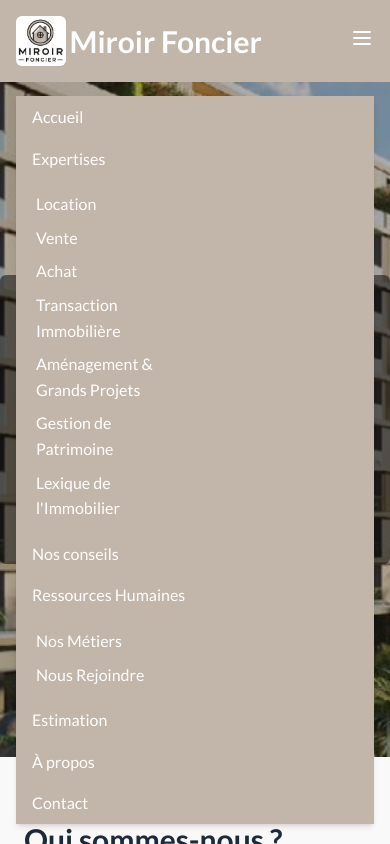
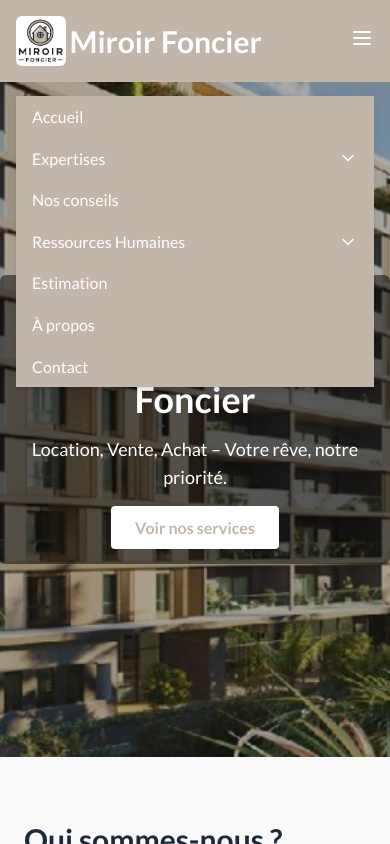
Before and after one commit to boobacar/miroir-foncier, a React (Vite) app: page / in a window 390 px wide. Both pictures are taken after a click on the button 362 px from the left and 37 px from the top of the page. Shown: the top 844 px of the page. Built offline with nearby package versions, Linux system fonts and the light colour scheme.

Commit message:
fixing dropdown mobile

```diff
--- a/package.json
+++ b/package.json
@@ -19,6 +19,7 @@
     "@tailwindcss/vite": "^4.1.5",
     "emailjs-com": "^3.2.0",
     "framer-motion": "^12.9.2",
+    "lucide-react": "^0.511.0",
     "react": "^19.0.0",
     "react-dom": "^19.0.0",
     "react-icons": "^5.5.0",
--- a/src/components/Header.jsx
+++ b/src/components/Header.jsx
@@ -1,11 +1,15 @@
 import React, { useState, useRef } from "react";
 import { Link } from "react-router-dom";
 import logo from "../assets/logo.png";
+import { ChevronDown, ChevronUp } from "lucide-react";
 
 function Header() {
   const [isMenuOpen, setIsMenuOpen] = useState(false);
   const [isServicesDropdownOpen, setIsServicesDropdownOpen] = useState(false);
   const [isRHDropdownOpen, setIsRHDropdownOpen] = useState(false);
+  const [isMobileExpertisesOpen, setIsMobileExpertisesOpen] = useState(false);
+  const [isMobileRHOpen, setIsMobileRHOpen] = useState(false);
+
   const dropdownTimeout = useRef(null);
   const rhDropdownTimeout = useRef(null);
 
@@ -13,6 +17,8 @@ function Header() {
     setIsMenuOpen(false);
     setIsServicesDropdownOpen(false);
     setIsRHDropdownOpen(false);
+    setIsMobileExpertisesOpen(false);
+    setIsMobileRHOpen(false);
   };
 
   const handleMouseEnter = () => {
@@ -124,10 +130,15 @@ function Header() {
           <div className="md:hidden absolute top-16 left-0 right-0 bg-[#c2b5a9] text-white shadow-md mt-4 z-50">
             <Link to="/" className="block py-2 px-4 hover:bg-[#f2e3d1]" onClick={closeMenu}>Accueil</Link>
 
-            {/* Expertises */}
-            <div className="relative">
-              <Link to="/services" className="block py-2 px-4 w-full text-left">Expertises</Link>
-              <div className="bg-[#c2b5a9] text-white py-2 rounded ml-4 w-40">
+            {/* Expertises mobile */}
+            <div className="flex justify-between items-center px-4 py-2">
+              <Link to="/services" onClick={closeMenu}>Expertises</Link>
+              <button onClick={() => setIsMobileExpertisesOpen(!isMobileExpertisesOpen)}>
+                {isMobileExpertisesOpen ? <ChevronUp size={20} /> : <ChevronDown size={20} />}
+              </button>
+            </div>
+            {isMobileExpertisesOpen && (
+              <div className="ml-6 text-sm">
                 <Link to="/location" className="block p-1 hover:bg-[#f2e3d1]" onClick={closeMenu}>Location</Link>
                 <Link to="/estimation" className="block p-1 hover:bg-[#f2e3d1]" onClick={closeMenu}>Vente</Link>
                 <Link to="/achat" className="block p-1 hover:bg-[#f2e3d1]" onClick={closeMenu}>Achat</Link>
@@ -136,18 +147,23 @@ function Header() {
                 <Link to="/gestion-patrimoine" className="block p-1 hover:bg-[#f2e3d1]" onClick={closeMenu}>Gestion de Patrimoine</Link>
                 <Link to="/lexique" className="block p-1 hover:bg-[#f2e3d1]" onClick={closeMenu}>Lexique de l'Immobilier</Link>
               </div>
-            </div>
+            )}
 
             <Link to="/conseils" className="block py-2 px-4 hover:bg-[#f2e3d1]" onClick={closeMenu}>Nos conseils</Link>
 
-            {/* RH */}
-            <div className="relative">
-              <Link to="/ressources-humaines" className="block py-2 px-4 w-full text-left">Ressources Humaines</Link>
-              <div className="bg-[#c2b5a9] text-white py-2 rounded ml-4 w-40">
+            {/* RH mobile */}
+            <div className="flex justify-between items-center px-4 py-2">
+              <Link to="/ressources-humaines" onClick={closeMenu}>Ressources Humaines</Link>
+              <button onClick={() => setIsMobileRHOpen(!isMobileRHOpen)}>
+                {isMobileRHOpen ? <ChevronUp size={20} /> : <ChevronDown size={20} />}
+              </button>
+            </div>
+            {isMobileRHOpen && (
+              <div className="ml-6 text-sm">
                 <Link to="/nos-metiers" className="block p-1 hover:bg-[#f2e3d1]" onClick={closeMenu}>Nos Métiers</Link>
                 <Link to="/nous-rejoindre" className="block p-1 hover:bg-[#f2e3d1]" onClick={closeMenu}>Nous Rejoindre</Link>
               </div>
-            </div>
+            )}
 
             <Link to="/estimation" className="block py-2 px-4 hover:bg-[#f2e3d1]" onClick={closeMenu}>Estimation</Link>
             <Link to="/a-propos" className="block py-2 px-4 hover:bg-[#f2e3d1]" onClick={closeMenu}>À propos</Link>
```
Also changed, not shown: 1 other file (tests, documents, lock files or other folders).
